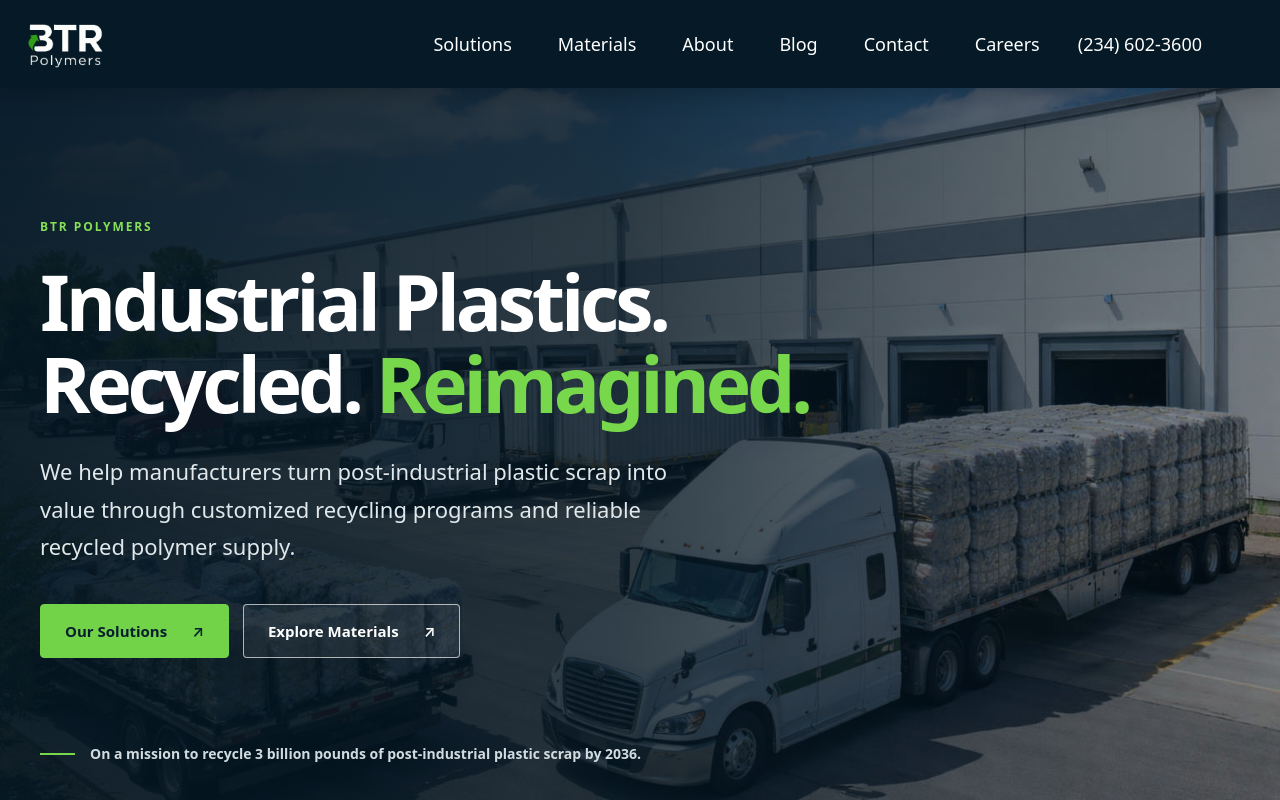
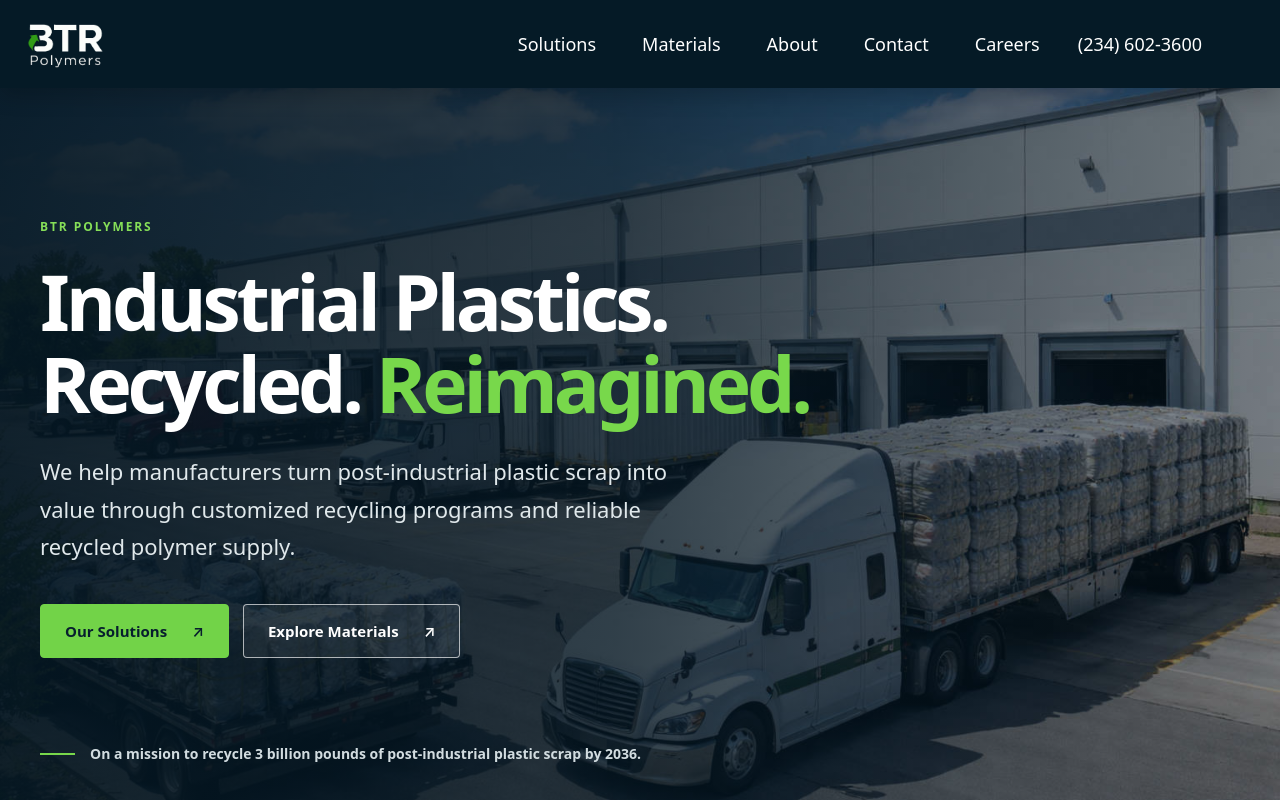
Before and after one commit to AdamVanBuskirk/btrpolymers, a React (Create React App) app in the folder client/: page / in a window 1280 px wide. Shown: the top 800 px of the page. Built offline with nearby package versions, Linux system fonts and the light colour scheme.

Commit message:
Remove blog from header

```diff
--- a/client/src/Components/Navigation.tsx
+++ b/client/src/Components/Navigation.tsx
@@ -72,15 +72,6 @@ function Navigation() {
             </NavLink>
           </NavItem>
           <NavItem>
-            <NavLink
-              to="/blog"
-              onClick={() => setIsOpen(false)}
-              className="nav-link"
-            >
-              Blog
-            </NavLink>
-          </NavItem>
-          <NavItem>
             <NavLink to="/contact" onClick={() => setIsOpen(false)} className="nav-link">
               Contact
             </NavLink>
```
Also changed, not shown: 7 other files (tests, documents, lock files or other folders).
